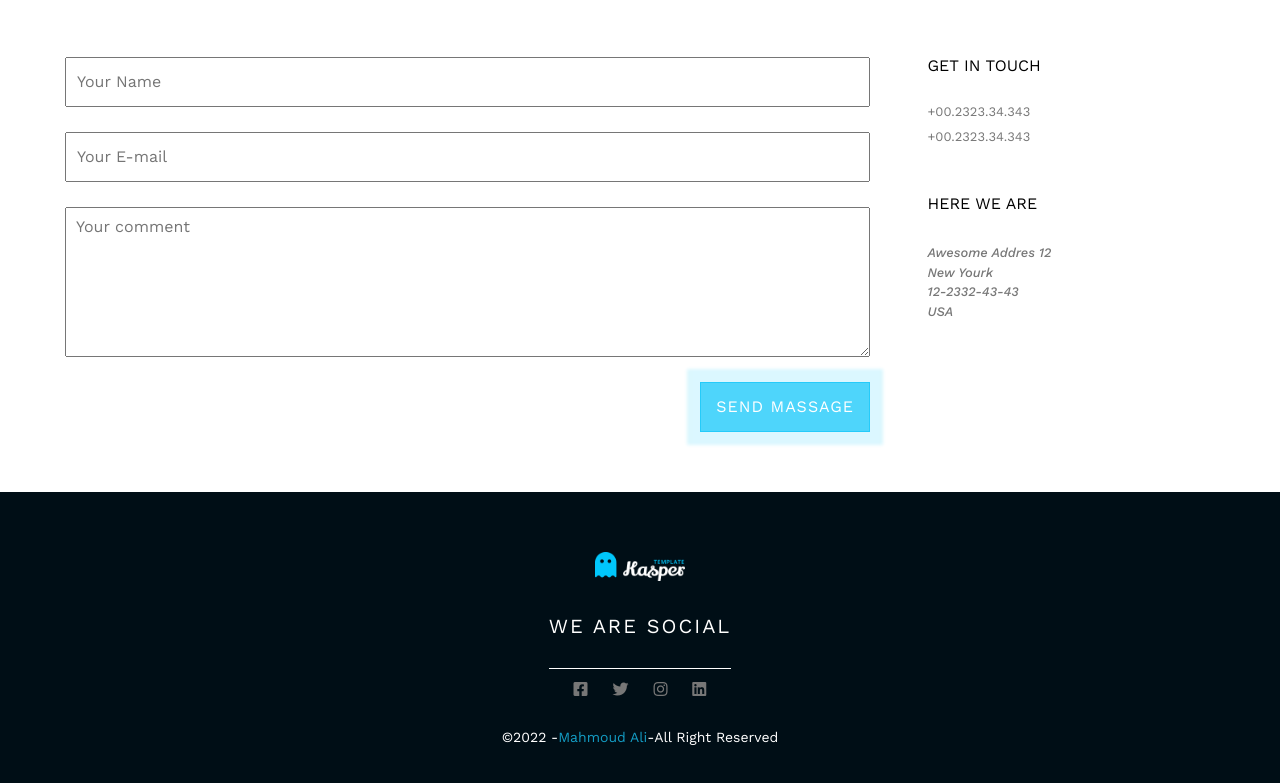
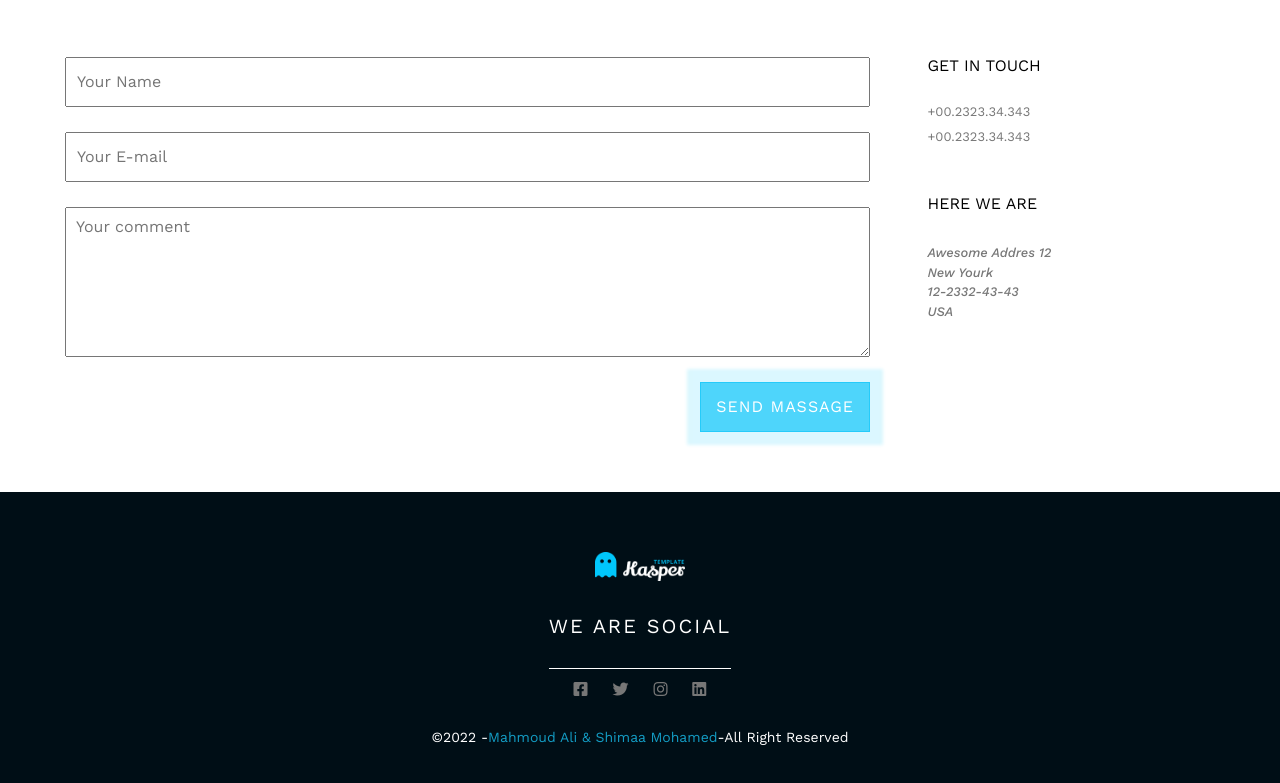
Before and after one commit to MahmoudAliEid/Kasper, a plain HTML site: page index.html in a window 1280 px wide. Shown: the part 7337-8120 px from the top of the page. Drawn offline with nearby package versions, Linux system fonts and the light colour scheme.

Commit message:
Update index.html

```diff
--- a/index.html
+++ b/index.html
@@ -631,7 +631,7 @@
                 </div>
             </div>
             <div class="f-info">
-                <p>&copy;2022 -<span>Mahmoud Ali</span>-All Right Reserved</p>
+                <p>&copy;2022 -<span>Mahmoud Ali & Shimaa Mohamed</span>-All Right Reserved</p>
             </div>
         </div>
     </footer>
```
